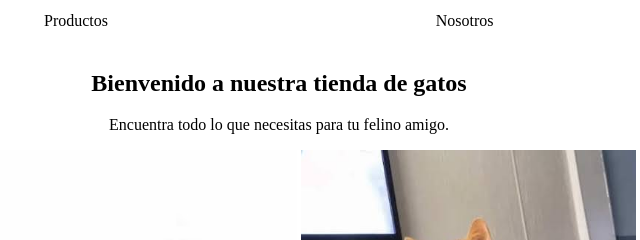
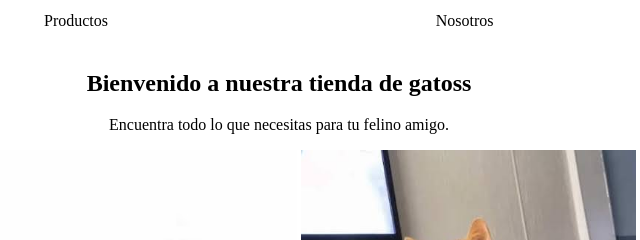
Before and after one commit to rosemarycalizaya-alt/gatos, a plain HTML site: page index.html in a window 1280 px wide. Shown: the part 210-450 px from the top of the page, 361-1001 px from the left. Drawn offline with Linux system fonts and the light colour scheme.

Commit message:
Update index.html

```diff
--- a/index.html
+++ b/index.html
@@ -20,10 +20,11 @@
 </div>
 
 <div class="contenedor dd">
-    <h2>Bienvenido a nuestra tienda de gatos</h2>
+    <h2>Bienvenido a nuestra tienda de gatoss</h2>
     <p>Encuentra todo lo que necesitas para tu felino amigo.</p>
     <img src="img/image.png" alt="Descripción de la imagen">
      <img src="img/ddd.jpg" alt="Descripción de la imagen">
+
 
 </div>
 
```
